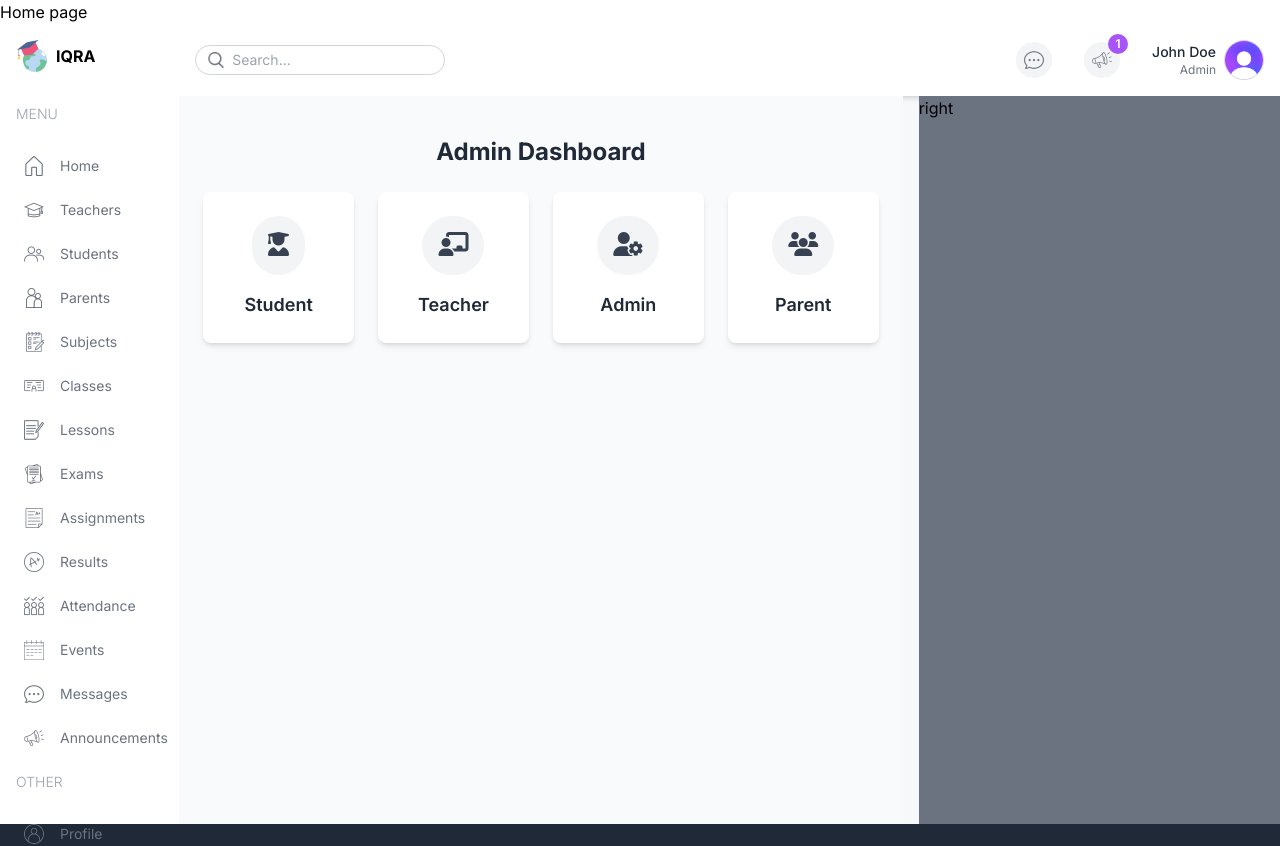
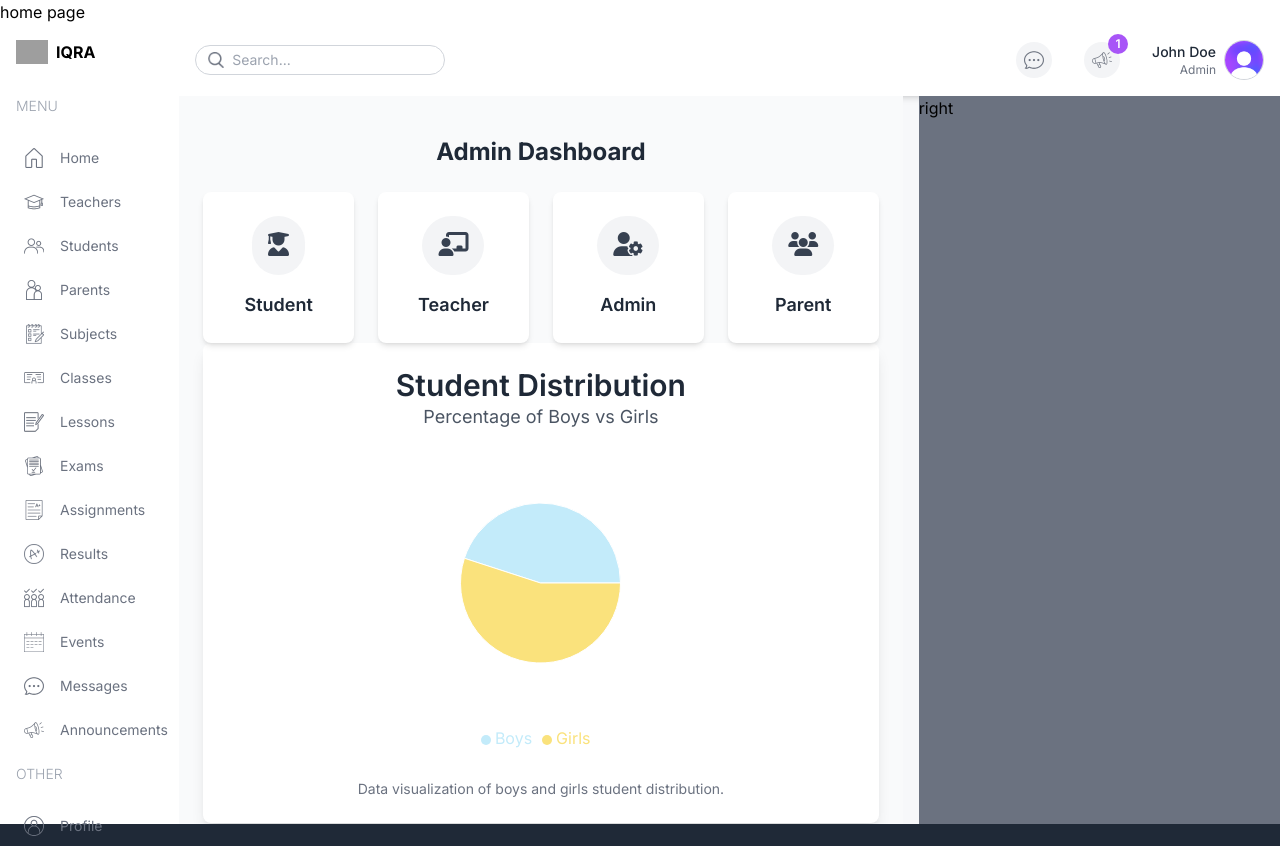
Before and after one commit to jakir540/school-management-system, a Next.js app: page /admin in a window 1280 px wide. Shown: the top 846 px of the page. Built offline with nearby package versions, Linux system fonts and the light colour scheme; grey boxes are pictures that could not be loaded.

Commit message:
add recharts a for using percentege student boys and girls

```diff
--- a/src/app/(dashboard)/admin/page.tsx
+++ b/src/app/(dashboard)/admin/page.tsx
@@ -1,3 +1,4 @@
+import CounterChart from "@/components/CounterChart";
 import UserCard from "@/components/UserCard";
 
 const AdminPage = () => {
@@ -32,6 +33,8 @@ const AdminPage = () => {
             <UserCard key={card.type} type={card.type} icon={card.icon} />
           ))}
         </div>
+
+        <CounterChart />
       </div>
 
       {/* right side */}
--- a/src/app/layout.tsx
+++ b/src/app/layout.tsx
@@ -17,7 +17,7 @@ export default function RootLayout({
   return (
     <html lang="en">
       <body className={inter.className}>
-        Home page
+        <div>home page </div>
         {children}
       </body>
     </html>
--- /dev/null
+++ b/src/components/CounterChart.tsx
@@ -0,0 +1,64 @@
+"use client";
+
+import { PieChart, Pie, Cell, ResponsiveContainer, Legend } from "recharts";
+
+const CounterChart = () => {
+  const data = [
+    { name: "Boys", value: 450 },
+    { name: "Girls", value: 550 },
+  ];
+
+  const COLORS = ["#C3EBFA", "#FAE27C"];
+
+  return (
+    <div className="flex flex-col items-center justify-center p-6 bg-white rounded-lg shadow-lg">
+      {/* Header Section */}
+      <div className="text-center mb-6">
+        <h2 className="text-3xl font-semibold text-gray-800">
+          Student Distribution
+        </h2>
+        <p className="text-lg text-gray-600">Percentage of Boys vs Girls</p>
+      </div>
+
+      {/* Chart Section */}
+      <ResponsiveContainer width="100%" height={300}>
+        <PieChart>
+          <Pie
+            data={data}
+            cx="50%"
+            cy="50%"
+            labelLine={false}
+            outerRadius={80}
+            fill="#FAE27C"
+            dataKey="value"
+            animationDuration={1000} // Smooth transition
+          >
+            {data.map((entry, index) => (
+              <Cell
+                key={`cell-${index}`}
+                fill={COLORS[index % COLORS.length]}
+              />
+            ))}
+          </Pie>
+          <Legend
+            layout="horizontal"
+            align="center"
+            verticalAlign="bottom"
+            iconType="circle"
+            iconSize={10}
+            wrapperStyle={{
+              paddingTop: 20,
+            }}
+          />
+        </PieChart>
+      </ResponsiveContainer>
+
+      {/* Footer Section */}
+      <div className="mt-6 text-center text-gray-500 text-sm">
+        <p>Data visualization of boys and girls student distribution.</p>
+      </div>
+    </div>
+  );
+};
+
+export default CounterChart;
```
Also changed, not shown: public/logo.jpg (added), public/logoa.png (renamed from public/logo.png).
